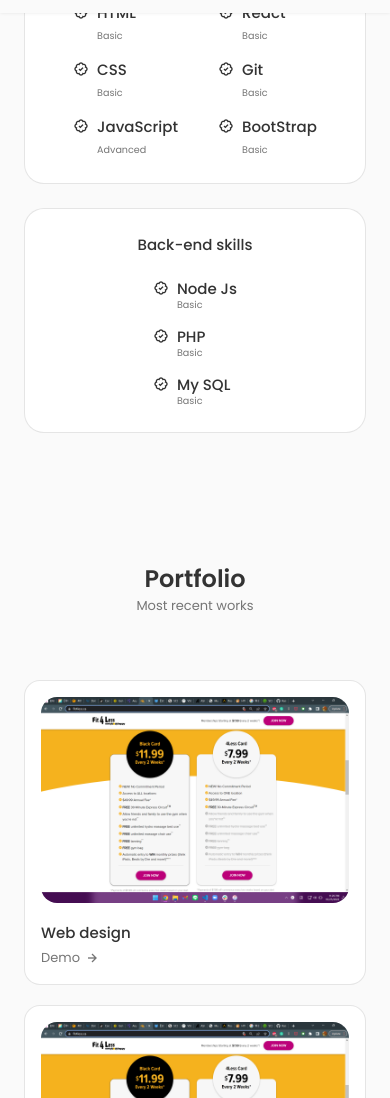
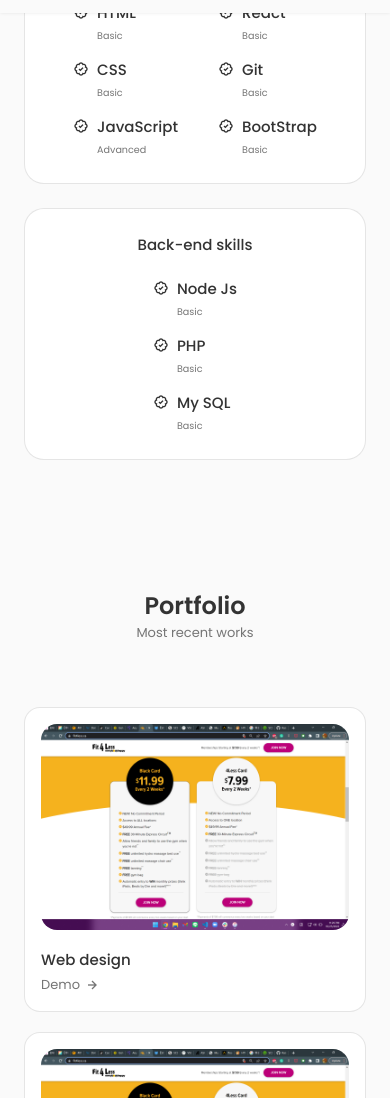
Before and after one commit to Raizo-n/Portfoilo, a React (Create React App) app: page / in a window 390 px wide. Shown: the part 1675-2773 px from the top of the page. Built offline with nearby package versions, Linux system fonts and the light colour scheme.

Commit message:
update: rewrite the code to the scss way for media query

```diff
--- a/src/components/skills/Backend.jsx
+++ b/src/components/skills/Backend.jsx
@@ -11,21 +11,21 @@ const Backend = () => {
               <i class="bx bx-badge-check"></i>
               <div>
                 <h3 className="name">Node Js</h3>
-                <div className="level">Basic</div>
+                <span className="level">Basic</span>
               </div>
             </div>
             <div className="data">
               <i class="bx bx-badge-check"></i>
               <div>
                 <h3 className="name">PHP</h3>
-                <div className="level">Basic</div>
+                <span className="level">Basic</span>
               </div>
             </div>
             <div className="data">
               <i class="bx bx-badge-check"></i>
               <div>
                 <h3 className="name">My SQL</h3>
-                <div className="level">Basic</div>
+                <span className="level">Basic</span>
               </div>
             </div>
           </div>
--- a/src/components/skills/Frontend.jsx
+++ b/src/components/skills/Frontend.jsx
@@ -32,7 +32,7 @@ const Frontend = () => {
           <div className="data">
             <i class="bx bx-badge-check"></i>
             <div>
-              <h3 className="name">React</h3>
+              <h3  className="name">React</h3>
               <span className="level">Basic</span>
             </div>
           </div>
--- a/src/components/skills/skills.scss
+++ b/src/components/skills/skills.scss
@@ -5,11 +5,24 @@
   column-gap: 3rem;
   justify-content: center;
 
+  @include lg {
+    grid-template-columns: max-content;
+    row-gap: 2rem;
+  }
+
+  @include md {
+    grid-template-columns: 1fr;
+  }
+
   .content {
     background-color: $container-color;
     border: 1px solid rgba(0, 0, 0, 0.1);
     padding: 2rem 4rem;
     border-radius: 1.25rem;
+
+    @include md {
+      padding: 1.5rem;
+    }
 
     .title {
       font-size: $normal-font-size;
@@ -22,6 +35,10 @@
       display: flex;
       justify-content: center;
       column-gap: 2.5rem;
+
+      @include sm {
+        column-gap: 1.25rem;
+      }
 
       .group {
         display: grid;
@@ -43,9 +60,12 @@
             line-height: 18px;
           }
 
+          @include sm {
+            font-size: $small-font-size;
+          }
+
           .level {
             font-size: $tiny-font-size;
-
           }
         }
       }
@@ -53,32 +73,32 @@
   }
 }
 
-// For large devices
-@media screen and (max-width: 992px) {
-    .skills_container {
-        grid-template-columns: max-content;
-        row-gap: 2rem;
-    }
-  }
+// // For large devices
+// @media screen and (max-width: 992px) {
+//   .skills_container {
+//     grid-template-columns: max-content;
+//     row-gap: 2rem;
+//   }
+// }
 
-/* For medium devices */
-@media screen and (max-width: 576px) {
-    .skills_container {
-        grid-template-columns: 1fr;
+// /* For medium devices */
+// @media screen and (max-width: 576px) {
+//   .skills_container {
+//     grid-template-columns: 1fr;
 
-        .content {
-            padding: 1.5rem;
-        }
-    }
-  }
+//     .content {
+//       padding: 1.5rem;
+//     }
+//   }
+// }
 
-  /* For small devices */
-  @media screen and (max-width: 360px) {
-    .box {
-        column-gap: 1.25rem;
+// /* For small devices */
+// @media screen and (max-width: 360px) {
+//   .box {
+//     column-gap: 1.25rem;
 
-        .name {
-            font-size: $small-font-size;
-        }
-    }
-  }
+//     .name {
+//       font-size: $small-font-size;
+//     }
+//   }
+// }
```
